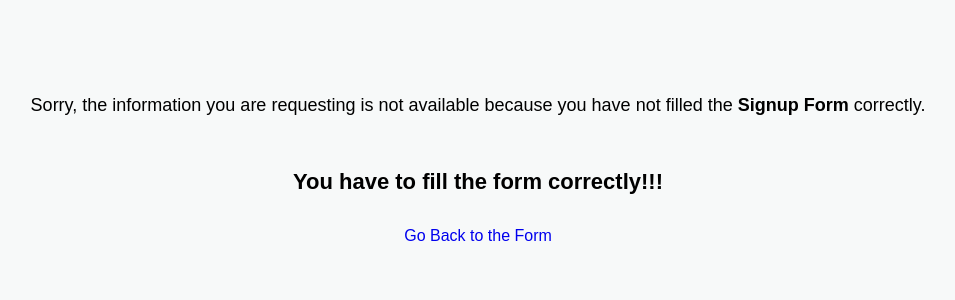
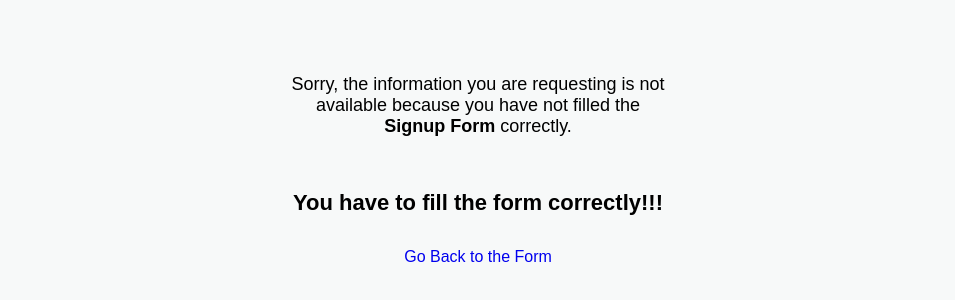
Before and after one commit to jpirumvaa/bfrw, a plain HTML site: page fail.html in a window 1280 px wide. Shown: the part 230-530 px from the top of the page, without its empty margins (162-1117 px from the left). Drawn offline with Linux system fonts and the light colour scheme.

Commit message:
changed-fail-to-look-good

```diff
--- a/fail.html
+++ b/fail.html
@@ -4,6 +4,11 @@
 		<title>Register</title>
 		<link rel="stylesheet" href="styles.css">
 		<style>
+		body{
+		width: 400px;
+		margin: 0 auto;
+		text-align: justify;
+		}
 		h1{
 		font-size: 22px;
 		display: block;
@@ -24,7 +29,7 @@
 
 	<body>
 	<div>
-	<h2>Sorry, the information you are requesting is not available because you have not filled the <strong>Signup Form </strong>correctly.</h2><br>
+	<h2>Sorry, the information you are requesting is not available because you have not filled the<br> <strong>Signup Form </strong>correctly.</h2><br>
 	<h1>You have to fill the form correctly!!!</h1><br>
 	<a href="index.html">Go Back to the Form</a>
 	</div>
```
